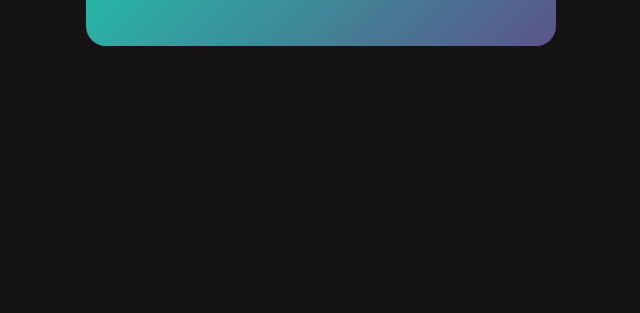
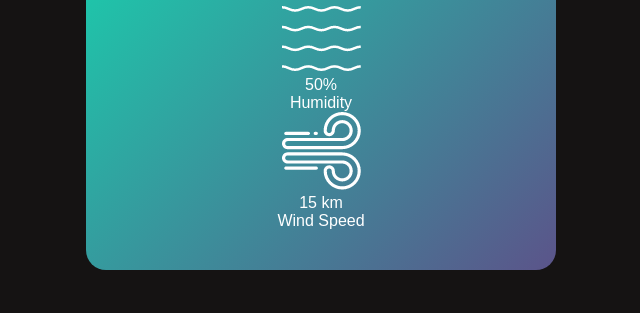
Before and after one commit to SwathiPriya37/Weather_App, a plain HTML site: page index.html in a window 1280 px wide. Shown: the part 487-800 px from the top of the page, without its empty margins (319-959 px from the left). Drawn offline with Linux system fonts and the light colour scheme.

Commit message:
modified humidity

```diff
--- a/index.html
+++ b/index.html
@@ -17,6 +17,22 @@
             <img src="images/rain.png" class="weather-icon" >
             <h1 class="temp">22°C</h1>
             <h2 class="city">New York</h2>
+            <div class="details">
+                <div class="col">
+                    <img src="images/humidity.png">
+                    <div>
+                        <p class="humidity">50%</p>
+                        <p>Humidity</p>
+                    </div>
+                </div>
+                <div class="col">
+                    <img src="images/wind.png" alt="">
+                    <div>
+                        <p class="wind">15 km</p>
+                        <p>Wind Speed</p>
+                    </div>
+                </div>
+            </div>
         </div>
     </div>
 </body>
```
